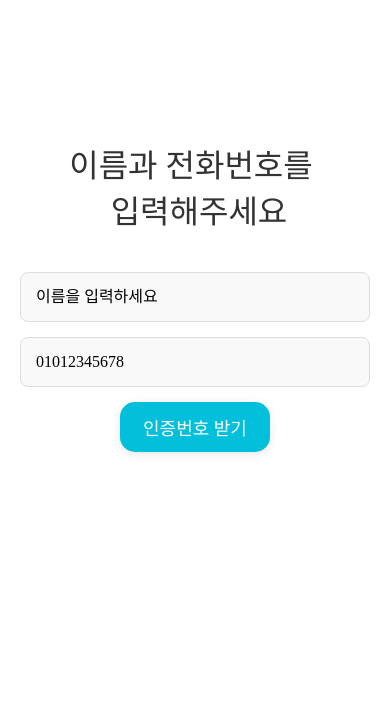
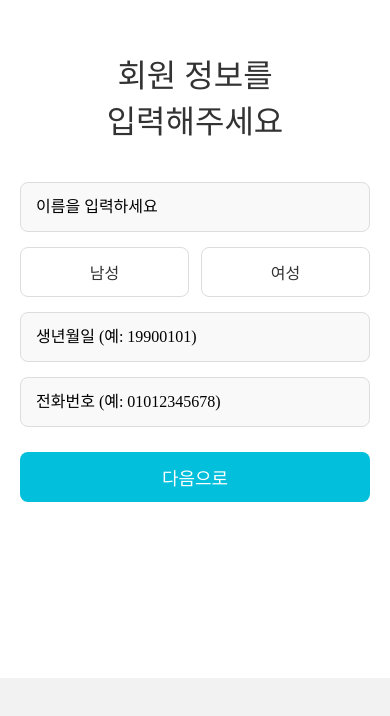
Before and after one commit to Zsun3011/Sonju_Frontend, a React Native app: screen /SignUpStep1 in a window 390 px wide. Shown: the part 126-842 px from the top of the page. Built offline with nearby package versions, Linux system fonts and the light colour scheme; no server answers.

Commit message:
로그인/회원가입api연동

```diff
--- a/package.json
+++ b/package.json
@@ -14,6 +14,7 @@
     "@react-native/new-app-screen": "0.82.0",
     "@react-navigation/native": "^7.1.18",
     "@react-navigation/native-stack": "^7.5.0",
+    "amazon-cognito-identity-js": "^6.3.15",
     "react": "19.1.1",
     "react-native": "0.82.0",
     "react-native-safe-area-context": "^5.6.1",
--- a/src/navigation/OnboardingNavigator.tsx
+++ b/src/navigation/OnboardingNavigator.tsx
@@ -4,7 +4,7 @@ import { createNativeStackNavigator } from '@react-navigation/native-stack';
 import WelcomeScreen from '../pages/Onboarding/WelcomeScreen';
 import SignUpStep1Screen from '../pages/Onboarding/SignUpStep1Screen';
 import SignUpStep2Screen from '../pages/Onboarding/SignUpStep2Screen';
-import SignUpStep3Screen from '@/pages/Onboarding/SignUpStep3Screen';
+import SignUpStep3Screen from '../pages/Onboarding/SignUpStep3Screen';
 import LoginScreen from '../pages/Onboarding/LoginScreen';
 import SignUpSuccess from '../pages/Onboarding/SignUpSuccess';
 import FontSizeSelector from '../pages/Onboarding/FontSizeSelector';
--- a/src/pages/Onboarding/SignUpStep1Screen.tsx
+++ b/src/pages/Onboarding/SignUpStep1Screen.tsx
@@ -1,84 +1,72 @@
 import React, { useState } from 'react';
-import { View, Text, TextInput, TouchableOpacity, Alert } from 'react-native';
+import { View, Text, TextInput, TouchableOpacity, Alert, ScrollView } from 'react-native';
 import { onboardingStyles as s } from '../../styles/Template';
-import { CognitoUserPool } from 'amazon-cognito-identity-js';
+import { CognitoUserPool, CognitoUserAttribute, ICognitoUserPoolData } from 'amazon-cognito-identity-js';
 
-const poolData = {
+const poolData: ICognitoUserPoolData = {
     UserPoolId: 'ap-northeast-1_Frx61b697',
     ClientId: '4mse47h6vme901667vuqb185vo',
 };
 
-function userPoolSignUp(name, phone, password, pool) {
+function userPoolSignUp(name: string, phone: string, gender: string, birthDate: string, password: string, pool: ICognitoUserPoolData): Promise<boolean> {
     return new Promise((resolve, reject) => {
         const userPool = new CognitoUserPool(pool);
+
+        // 생년월일을 YYYY-MM-DD 형식으로 변환
+        const formattedBirthDate = `${birthDate.slice(0, 4)}-${birthDate.slice(4, 6)}-${birthDate.slice(6, 8)}`;
+
+        const attributeList = [
+            new CognitoUserAttribute({ Name: 'phone_number', Value: phone }),
+            new CognitoUserAttribute({ Name: 'name', Value: name }),
+            new CognitoUserAttribute({ Name: 'gender', Value: gender }),
+            new CognitoUserAttribute({ Name: 'birthdate', Value: formattedBirthDate }),
+        ];
+
         userPool.signUp(
             phone, // username
-            password, // password, 임시값이라 지정 필요
-            [
-                // attributes
-                {Name: 'phone_number', Value: phone},
-                {Name: 'name', Value: name},
-                {Name: 'gender', Value: 'male'}, // 임시값이라 지정 필요
-                {Name: 'birthdate', Value: '1970-01-01'}], //임시값이라 지정 필요
-            null, // validationData
-            (err, result) => { // callback
-
-
+            password, // password
+            attributeList, // attributes
+            [], // validationData
+            (err, result) => {
                 if (err) {
-                    console.log(err);
-                    return reject(false);
+                    console.log('Cognito SignUp Error:', err);
+                    return reject(err);
                 }
                 else {
                     resolve(true);
                 }
-                /*
-                if (err) {
-                    //console.error(err);
-                    return reject(err);
-                }
-                else {
-                    const cognito_id = result.userSub;
-
-
-                    result.user.getUserAttributes((attrErr, attributes) => {
-                        if (attrErr) return reject(attrErr);
-
-                        const attrMap = {};
-                        attributes.forEach(a => { attrMap[a.getName()] = a.getValue(); });
-                        console.log("회원가입 성공: 정보", result);
-
-                        return resolve({
-                            cognito_id: cognito_id,
-                            name: attrMap.name,
-                            gender:attrMap.gender,
-                            birthdate: attrMap.birthdate,
-                            phone_number: attrMap.phone_number
-                        });
-
-                    });
-
-                }
-            */
             });
     });
 }
 
 export default function SignUpStep1Screen({ navigation }: any) {
+  const [name, setName] = useState('');
+  const [gender, setGender] = useState<'male' | 'female' | ''>('');
+  const [birthDate, setBirthDate] = useState('');
   const [phone, setPhone] = useState('');
-    const [name, setName] = useState('');
 
   const tempPassword = '1234abcdABCD@#'; // 비밀번호는 대소문자와 특수기호를 포함해야 함.
-    // 전화번호 포맷팅 함수 (숫자만 추출)
+
+  // 전화번호 포맷팅
   const formatPhone = (text: string) => {
-        // 숫자만 남기기
     const numbers = text.replace(/[^0-9]/g, '');
-        // 11자리 제한
-        return numbers.slice(0,11);
+    return numbers.slice(0, 11);
   };
 
   const handlePhoneChange = (text: string) => {
     const formatted = formatPhone(text);
     setPhone(formatted);
+  };
+
+  // 생년월일 포맷팅 (YYYYMMDD)
+  const formatBirthDate = (text: string) => {
+    const numbers = text.replace(/[^0-9]/g, '');
+    return numbers.slice(0, 8);
+  };
+
+  const handleBirthDateChange = (text: string) => {
+    const formatted = formatBirthDate(text);
+    setBirthDate(formatted);
   };
 
   const handleNext = async () => {
@@ -88,77 +76,128 @@ export default function SignUpStep1Screen({ navigation }: any) {
       return;
     }
 
+    if (!gender) {
+      Alert.alert('오류', '성별을 선택해주세요');
+      return;
+    }
+
+    if (birthDate.length !== 8) {
+      Alert.alert('오류', '생년월일을 8자리로 입력해주세요\n예: 19900101');
+      return;
+    }
+
+    // 생년월일 유효성 검사
+    const year = parseInt(birthDate.slice(0, 4));
+    const month = parseInt(birthDate.slice(4, 6));
+    const day = parseInt(birthDate.slice(6, 8));
+
+    if (year < 1900 || year > new Date().getFullYear()) {
+      Alert.alert('오류', '올바른 연도를 입력해주세요');
+      return;
+    }
+
+    if (month < 1 || month > 12) {
+      Alert.alert('오류', '올바른 월을 입력해주세요');
+      return;
+    }
+
+    if (day < 1 || day > 31) {
+      Alert.alert('오류', '올바른 일을 입력해주세요');
+      return;
+    }
+
     if (phone.length !== 11 || !phone.startsWith('010')) {
       Alert.alert('오류', '올바른 전화번호를 입력해주세요\n(010으로 시작하는 11자리)');
       return;
     }
 
     try {
-            const signed = await userPoolSignUp(name, '+82' + phone.substring(1), tempPassword, poolData); // E.164 포맷으로 변경 ex. +821012345678
+      await userPoolSignUp(name, '+82' + phone.substring(1), gender, birthDate, tempPassword, poolData); // E.164 포맷으로 변경 ex. +821012345678
+    } catch (err: any) {
+      console.error("회원가입 에러:", err);
 
-
-            if (!signed) {
+      // Cognito 에러 메시지 처리
+      if (err.code === 'UsernameExistsException') {
         Alert.alert('오류', '이미 등록된 전화번호입니다');
+      } else if (err.code === 'InvalidParameterException') {
+        Alert.alert('오류', '입력 정보를 확인해주세요');
+      } else if (err.code === 'InvalidPasswordException') {
+        Alert.alert('오류', '비밀번호 형식이 올바르지 않습니다');
+      } else {
+        Alert.alert('오류', err.message || '회원가입 중 오류가 발생했습니다');
+      }
       return;
     }
 
-
-            /*
-            console.log("response 정보:", signed);
-            const response = await fetch("http://ec2-13-125-2-245.ap-northeast-2.compute.amazonaws.com:8000/auth/signup", {
-                method: "POST",
-                headers: {
-                    "Content-Type": "application/json",
-                },
-                body: JSON.stringify(signed)
-            });
-            if (!response.ok) {
-                const error = await response.json();
-                Alert.alert('회원가입 실패', error.details);
-                return;
-            }
-            */
-        } catch (err) {
-            console.error("에러가 발생했습니다.",err);
-            Alert.alert('오류', '오류가 발생했습니다');
-            return;
-        }
-
-
-
-        // 다음 화면으로 데이터 전달 (중요!)
+    // 다음 단계로 데이터 전달
     navigation.navigate('SignUpStep2', {
-            phone: phone,
       name: name.trim(),
+      gender,
+      birthDate,
+      phone,
       poolData: poolData,
       tempPassword: tempPassword
     });
   };
 
   return (
+    <ScrollView contentContainerStyle={s.scrollContainer}>
       <View style={s.container1}>
-            <Text style={s.title}>이름과 전화번호를 {'\n'} 입력해주세요</Text>
+        <Text style={s.title}>회원 정보를{'\n'}입력해주세요</Text>
 
+        {/* 이름 */}
         <TextInput
           style={s.input}
           placeholder="이름을 입력하세요"
           value={name}
           onChangeText={setName}
-                maxLength={20}  // 이름 최대 길이 제한
+          maxLength={20}
         />
 
+        {/* 성별 선택 */}
+        <View style={s.genderContainer}>
+          <TouchableOpacity
+            style={[s.genderButton, gender === 'male' && s.genderButtonActive]}
+            onPress={() => setGender('male')}
+          >
+            <Text style={[s.genderText, gender === 'male' && s.genderTextActive]}>
+              남성
+            </Text>
+          </TouchableOpacity>
+          <TouchableOpacity
+            style={[s.genderButton, gender === 'female' && s.genderButtonActive]}
+            onPress={() => setGender('female')}
+          >
+            <Text style={[s.genderText, gender === 'female' && s.genderTextActive]}>
+              여성
+            </Text>
+          </TouchableOpacity>
+        </View>
+
+        {/* 생년월일 */}
         <TextInput
           style={s.input}
-                keyboardType="number-pad"  // phone-pad → number-pad (숫자만)
-                placeholder="01012345678"
+          keyboardType="number-pad"
+          placeholder="생년월일 (예: 19900101)"
+          value={birthDate}
+          onChangeText={handleBirthDateChange}
+          maxLength={8}
+        />
+
+        {/* 전화번호 */}
+        <TextInput
+          style={s.input}
+          keyboardType="number-pad"
+          placeholder="전화번호 (예: 01012345678)"
           value={phone}
           onChangeText={handlePhoneChange}
-                maxLength={11}  // 11자리 제한
+          maxLength={11}
         />
 
-            <TouchableOpacity style={s.smallButton} onPress={handleNext}>
-                <Text style={s.buttonText}>인증번호 받기</Text>
+        <TouchableOpacity style={s.button} onPress={handleNext}>
+          <Text style={s.buttonText}>다음으로</Text>
         </TouchableOpacity>
       </View>
+    </ScrollView>
   );
 }
--- a/src/pages/Onboarding/SignUpStep2Screen.tsx
+++ b/src/pages/Onboarding/SignUpStep2Screen.tsx
@@ -4,9 +4,15 @@ import { onboardingStyles as s } from '../../styles/Template';
 import { CognitoUser, CognitoUserPool, AuthenticationDetails, } from 'amazon-cognito-identity-js';
 
 
-function verify(name, poolData, code) {
+function verify(
+  name: string,
+  poolData: { UserPoolId: string; ClientId: string },
+  code: string
+): Promise<boolean> {
     return new Promise((resolve, reject) => {
         const userPool = new CognitoUserPool(poolData);
+
+        console.log('Cognito 인증 요청 username:', name);
 
         const cognitoUser = new CognitoUser({
           Username: name,
@@ -14,18 +20,30 @@ function verify(name, poolData, code) {
         });
 
         cognitoUser.confirmRegistration(code, true, (err, result) => {
-
             if (err) {
-                console.error("에러", JSON.stringify(err, null, 2));
-                return reject(false);
+                console.error('인증번호 확인 실패:', JSON.stringify(err, null, 2));
+                reject(new Error(err.message || '인증번호 확인 실패'));
+                return;
             }
+            console.log('인증번호 확인 성공:', result);
             resolve(true);
-
         });
     });
 }
 
-function getUserInfo(name, password, poolData) {
+interface UserInfo {
+  cognito_id: string;
+  name: string;
+  gender: string;
+  birthdate: string;
+  phone_number: string;
+}
+
+function getUserInfo(
+  name: string,
+  password: string,
+  poolData: { UserPoolId: string; ClientId: string }
+): Promise<UserInfo> {
     return new Promise((resolve, reject) => {
         const userPool = new CognitoUserPool(poolData);
 
@@ -43,29 +61,34 @@ function getUserInfo(name, password, poolData) {
             onSuccess: (result) => {
                 cognitoUser.getUserAttributes((attrErr, attributes) => {
                     if (attrErr) {
-                        console.error(attrErr);
-                        return reject(attrErr);
+                        console.error('사용자 정보 가져오기 실패:', attrErr);
+                        reject(new Error(attrErr.message || '사용자 정보 가져오기 실패'));
+                        return;
                     }
                     const attrMap: any = {};
-                    attributes.forEach(a => { attrMap[a.getName()] = a.getValue(); });
+                    attributes?.forEach(a => { attrMap[a.getName()] = a.getValue(); });
 
-                    return resolve({
+                    console.log('사용자 정보 가져오기 성공');
+                    resolve({
                         cognito_id: attrMap.sub,
                         name: attrMap.name,
-                        gender:attrMap.gender,
+                        gender: attrMap.gender,
                         birthdate: attrMap.birthdate,
                         phone_number: attrMap.phone_number
                     });
                 });
             },
-            onFailure: (err) => reject(err)
+            onFailure: (err) => {
+                console.error('인증 실패:', err);
+                reject(new Error(err.message || '인증 실패'));
+            }
         });
     });
 }
 
 export default function SignUpStep2Screen({ route, navigation }: any) {
     // Step1에서 전달받은 데이터
-    const { phone, name, poolData, tempPassword } = route.params || {};
+    const { phone, poolData, tempPassword } = route.params || {};
     const [code, setCode] = useState('');
 
     const handleNext = async () => {
@@ -75,15 +98,19 @@ export default function SignUpStep2Screen({ route, navigation }: any) {
             return;
         }
 
-        // TODO: 여기서 백엔드에 인증번호 검증 API 호출
         try {
+            // 1. 인증번호 확인
             const state = await verify('+82' + phone.substring(1), poolData, code);
             if (!state) {
                 Alert.alert('오류', '전화번호 인증에 실패했습니다');
                 return;
             }
+
+            // 2. Cognito에서 사용자 정보 가져오기
             const userInfo = await getUserInfo('+82' + phone.substring(1), tempPassword, poolData);
-            console.log(userInfo);
+            console.log('사용자 정보:', userInfo);
+
+            // 3. 백엔드로 회원가입 요청
             const response = await fetch("http://ec2-13-125-2-245.ap-northeast-2.compute.amazonaws.com:8000/auth/signup", {
                 method: "POST",
                 headers: {
@@ -91,29 +118,29 @@ export default function SignUpStep2Screen({ route, navigation }: any) {
                 },
                 body: JSON.stringify(userInfo)
             });
-            console.log(response);
+
             if (!response.ok) {
                 const error = await response.json();
-                console.error(error.detail);
-                Alert.alert('회원가입 실패');
+                console.error('백엔드 회원가입 실패:', error.detail);
+                Alert.alert('회원가입 실패', '서버 오류가 발생했습니다');
                 return;
             }
-        } catch (err) {
-            console.error(err);
-            Alert.alert('오류', '에러가 발생했습니다');
+
+            console.log('회원가입 완료');
+
+            // 4. 회원가입 완료 - 손주 정보 설정으로 이동
+            Alert.alert('성공', '회원가입이 완료되었습니다!', [
+                {
+                    text: '확인',
+                    onPress: () => navigation.navigate('SignUpSuccess')
+                }
+            ]);
+
+        } catch (err: any) {
+            console.error('회원가입 에러:', err);
+            Alert.alert('오류', err.message || '오류가 발생했습니다');
             return;
         }
-        // 다음 화면으로 데이터 전달
-        navigation.navigate(
-            'AddChildInfo',
-            {
-                phone: phone,
-                name: name,
-                verificationCode: code,
-                poolData: poolData,
-                tempPassword: tempPassword
-            }
-        );
     };
 
         return (
```
Also changed, not shown: src/pages/Onboarding/AddChildInfoScreen.tsx (deleted, +0 -130 lines), src/pages/Onboarding/LoginScreen.tsx (+49 -18 lines), 1 other file (tests, documents, lock files or other folders). Lines whose indentation alone changed are shown as unchanged.
